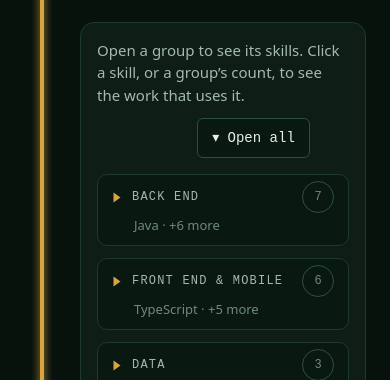
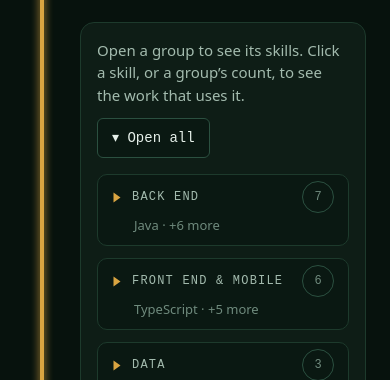
Before and after one commit to osama-atta/portfolio, a Next.js app: page / in a window 390 px wide. Shown: the part 2190-2570 px from the top of the page. Built offline with nearby package versions, Linux system fonts and the light colour scheme.

Commit message:
feat: enhance interaction handling and improve skill group display in SkillsAndWork component

```diff
--- a/src/components/SkillsAndWork.tsx
+++ b/src/components/SkillsAndWork.tsx
@@ -1,6 +1,6 @@
 "use client";
 
-import { useEffect, useRef, useState, type KeyboardEvent, type MouseEvent } from "react";
+import { useEffect, useRef, useState, type FocusEvent, type KeyboardEvent, type MouseEvent, type PointerEvent } from "react";
 import { createPortal } from "react-dom";
 import { builds, projects, skillGroups, type Build, type Project, type SkillGroupId, type SkillId } from "@/data/content";
 import { SectionHeading } from "./SectionHeading";
@@ -150,20 +150,29 @@ export function SkillsAndWork() {
     pulseTimer.current = setTimeout(() => setPulse(null), PULSE_MS);
   };
 
-  // Projects preview their skills on hover/focus, and pin them on click (or Enter/Space).
+  // Projects preview their skills while a mouse hovers them or the keyboard focuses them, and pin
+  // them on click/tap (or Enter/Space). Taps don't preview: a phone treats a tap as hovering and
+  // focusing too, and that preview would keep the skills lit after a second tap unpins them.
+  // Clicking also ends any preview, so unpinning with the mouse still over the card clears the board.
   const workProps = (id: string) => ({
     tabIndex: 0,
-    onMouseEnter: () => setActive(id),
-    onMouseLeave: () => setActive(null),
-    onFocus: () => setActive(id),
+    onPointerEnter: (e: PointerEvent) => {
+      if (e.pointerType === "mouse") setActive(id);
+    },
+    onPointerLeave: () => setActive(null),
+    onFocus: (e: FocusEvent<HTMLElement>) => {
+      if (e.currentTarget.matches(":focus-visible")) setActive(id); // keyboard focus only, not a click or tap
+    },
     onBlur: () => setActive(null),
     onClick: (e: MouseEvent) => {
       if ((e.target as HTMLElement).closest("a")) return; // let links inside a card work normally
+      setActive(null);
       toggle({ kind: "project", id });
     },
     onKeyDown: (e: KeyboardEvent) => {
       if (e.target !== e.currentTarget || (e.key !== "Enter" && e.key !== " ")) return;
       e.preventDefault();
+      setActive(null);
       toggle({ kind: "project", id });
     },
   });
@@ -276,14 +285,16 @@ export function SkillsAndWork() {
             <button
               type="button"
               onClick={() => setOpenGroups(anyOpen ? new Set() : new Set(skillGroups.map((g) => g.id)))}
-              className="min-h-10 rounded-md border border-line-strong bg-pad px-3.5 font-mono text-sm text-ink hover:border-copper"
+              // On phones this comes first, on the left; Clear appears to its right when something is picked.
+              className="min-h-10 rounded-md border border-line-strong bg-pad px-3.5 font-mono text-sm text-ink hover:border-copper max-sm:order-first"
             >
               {anyOpen ? "▸ Close all" : "▾ Open all"}
             </button>
           </span>
         </div>
 
-        <div className="grid items-start gap-3 sm:grid-cols-2 lg:grid-cols-3">
+        {/* grid-cols-1 on phones too: without a set column width, a closed group's long line of lit skills would stretch the column off the screen instead of being cut off with "…". */}
+        <div className="grid grid-cols-1 items-start gap-3 sm:grid-cols-2 lg:grid-cols-3">
           {skillGroups.map((group) => {
             const groupOn = selected?.kind === "group" && selected.id === group.id;
             const open = openGroups.has(group.id);
@@ -292,7 +303,7 @@ export function SkillsAndWork() {
             return (
               <div
                 key={group.id}
-                className={`flex flex-col rounded-[10px] border bg-pad px-3.5 transition-[border-color,box-shadow] duration-200 ${
+                className={`flex min-w-0 flex-col rounded-[10px] border bg-pad px-3.5 transition-[border-color,box-shadow] duration-200 ${
                   "wide" in group && group.wide ? "col-span-full" : ""
                 } ${groupOn ? "border-copper shadow-[0_0_18px_-6px_var(--color-copper)]" : open ? "border-line-strong" : "border-line"} ${
                   open ? "pb-4" : "pb-2.5"
@@ -313,9 +324,18 @@ export function SkillsAndWork() {
                       aria-hidden="true"
                       className={`size-0 flex-none border-x-[5px] border-t-[7px] border-x-transparent border-t-copper transition-transform duration-200 ${open ? "" : "-rotate-90"}`}
                     />
-                    <span>{group.label}</span>
-                    {/* A lit LED when something in this group is lit, so you can tell even when it's closed. */}
-                    {lit.length > 0 && <span aria-hidden="true" className="size-2 flex-none rounded-full bg-led shadow-[0_0_8px_var(--color-led)]" />}
+                    {/* A lit LED when something in this group is lit, so you can tell even when it's closed. It sits
+                        inline after the last word, so it stays next to the name when a long name wraps onto two lines. */}
+                    <span>
+                      {/* The last word and the LED never wrap apart, so the LED can't end up on a line by itself. */}
+                      {group.label.slice(0, group.label.lastIndexOf(" ") + 1)}
+                      <span className="whitespace-nowrap">
+                        {group.label.slice(group.label.lastIndexOf(" ") + 1)}
+                        {lit.length > 0 && (
+                          <span aria-hidden="true" className="ml-2 inline-block size-2 rounded-full bg-led align-middle shadow-[0_0_8px_var(--color-led)]" />
+                        )}
+                      </span>
+                    </span>
                   </button>
                   {/* The count lights up everything in the group. */}
                   <button
@@ -357,7 +377,9 @@ export function SkillsAndWork() {
                           aria-pressed={selected?.kind === "skill" && selected.id === s.id}
                           onClick={() => toggle({ kind: "skill", id: s.id })}
                           className={[
-                            "inline-flex min-h-9 cursor-pointer items-center gap-2 rounded-md border px-2.5 py-1.5 font-mono text-[13px] transition-all duration-200",
+                            // Top-aligned and left-aligned, so a long name that wraps on a phone reads like a bulleted line with
+                            // the LED beside its first line. The padding keeps one-line pads 36px tall, as before.
+                            "inline-flex min-h-9 cursor-pointer items-start gap-2 rounded-md border px-2.5 py-[7.25px] text-left font-mono text-[13px] transition-all duration-200",
                             on
                               ? "border-copper bg-copper text-board shadow-[0_0_14px_var(--color-copper)]"
                               : dim
@@ -367,9 +389,9 @@ export function SkillsAndWork() {
                         >
                           <span
                             aria-hidden="true"
-                            className={`size-2 rounded-full transition-all duration-200 ${on ? "bg-led shadow-[0_0_8px_var(--color-led)]" : "bg-line-strong"}`}
+                            className={`mt-[5.75px] size-2 flex-none rounded-full transition-all duration-200 ${on ? "bg-led shadow-[0_0_8px_var(--color-led)]" : "bg-line-strong"}`}
                           />
-                          {s.label}
+                          <span>{s.label}</span>
                         </button>
                       </li>
                     );
```
